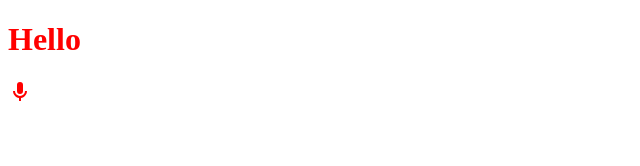
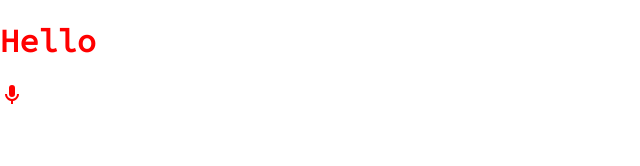
Before and after one commit to Giraphi/task, a React (Create React App) app: page / in a window 1280 px wide. Shown: the top 166 px of the page, without its empty margins (0-640 px from the left). Built offline with nearby package versions, Linux system fonts and the light colour scheme.

Commit message:
setup basic theme

```diff
--- a/custom.d.ts
+++ b/custom.d.ts
@@ -1,3 +1,8 @@
+declare module "*.woff" {
+    const content: any;
+    export default content;
+}
+
 declare module "*.svg" {
     import React = require("react");
     export const ReactComponent: React.FC<React.SVGProps<SVGSVGElement>>;
--- a/src/App.tsx
+++ b/src/App.tsx
@@ -1,6 +1,7 @@
 import React from "react";
 import { ReactComponent as Microphone } from "./microphone.svg";
 import styled from "styled-components";
+import { GlobalStyle } from "./style/global-style";
 
 const StyledRoot = styled.div`
     color: red;
@@ -8,10 +9,13 @@ const StyledRoot = styled.div`
 
 function App() {
     return (
-        <StyledRoot>
-            <h1>Hello</h1>
-            <Microphone />
-        </StyledRoot>
+        <>
+            <GlobalStyle />
+            <StyledRoot>
+                <h1>Hello</h1>
+                <Microphone />
+            </StyledRoot>
+        </>
     );
 }
 
--- /dev/null
+++ b/src/style/global-style.ts
@@ -0,0 +1,29 @@
+import { createGlobalStyle } from "styled-components";
+import SourceCodePro from "../fonts/source-code-pro-regular.woff";
+import { theme } from "./theme";
+
+export const GlobalStyle = createGlobalStyle`
+    @font-face {
+        font-family: "SourceCodePro";
+        src: url(${SourceCodePro}) format("woff");
+    }
+
+    body {
+        margin: 0;
+        padding: 0;
+        box-sizing: border-box;
+        font-family: "SourceCodePro", Monospaced, monospace;
+        color: ${theme.color.white};
+    }
+
+    * {
+        box-sizing: border-box;
+    }
+
+    p {
+        margin-top: 0;
+        margin-bottom: ${theme.space.sm};
+        font-size: ${theme.typography.fontSize.p};
+        line-height: ${theme.typography.lineHeight.p};
+    }
+`;
--- /dev/null
+++ b/src/style/theme.ts
@@ -0,0 +1,20 @@
+export const theme = {
+    color: {
+        white: "#eee",
+        black: "#111",
+    },
+    typography: {
+        fontSize: {
+            p: "18px",
+        },
+        lineHeight: {
+            p: "130%",
+        },
+    },
+    space: {
+        gutter: 8,
+        sm: "24px",
+        md: "32px",
+        lg: "54px",
+    },
+};
```
Also changed, not shown: src/fonts/source-code-pro-regular.woff (added).
